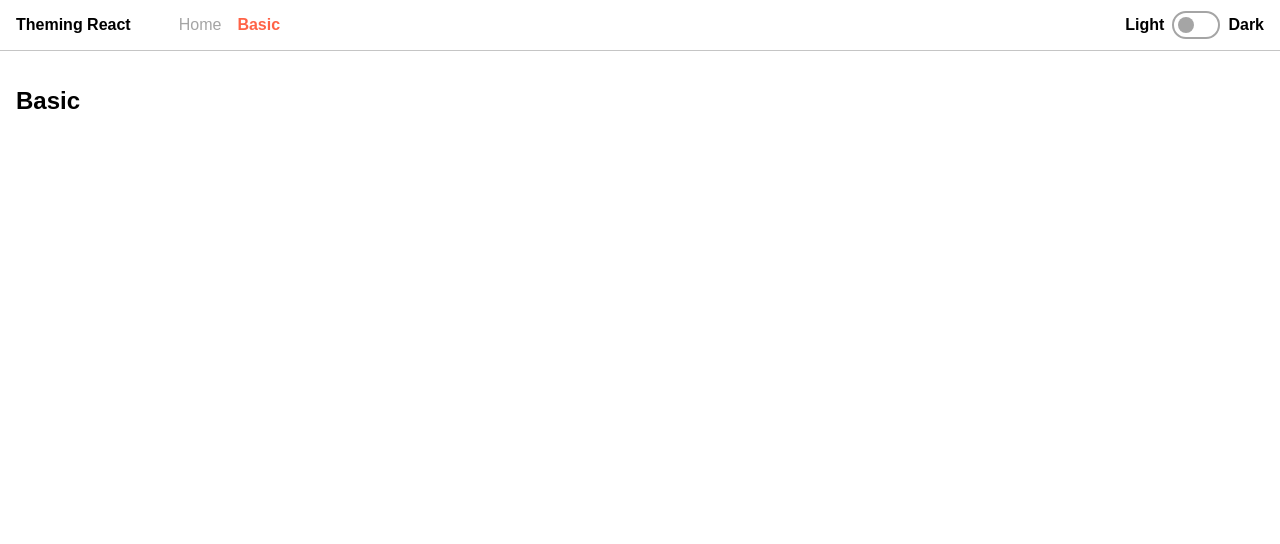
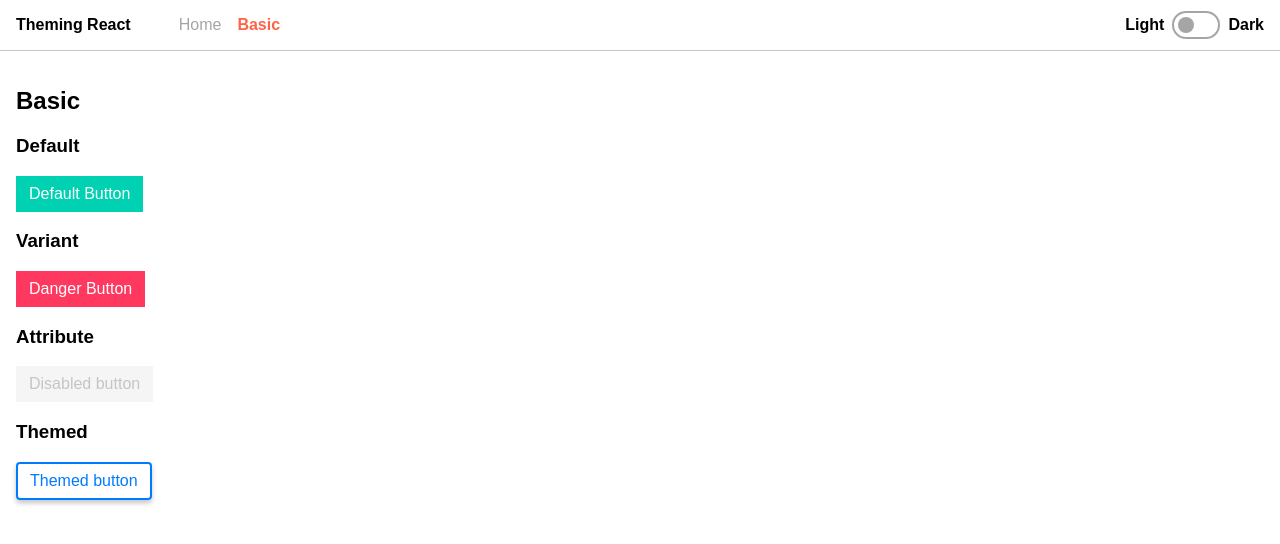
Before and after one commit to benoitdeziel/theming-react-components, a React (Create React App) app: page /basic in a window 1280 px wide. Shown: the top 544 px of the page. Built offline with nearby package versions, Linux system fonts and the light colour scheme.

Commit message:
Add basic example

```diff
--- a/src/index.jsx
+++ b/src/index.jsx
@@ -10,7 +10,7 @@ import { createGlobalStyle } from 'styled-components';
 import { ThemeSwitcher } from './components/ThemeSwitcher';
 
 import { HomePage } from './pages/Home';
-import { Basic } from './pages/Basic';
+import Basic from './pages/Basic';
 
 const GlobalStyle = createGlobalStyle`
     body {
@@ -116,12 +116,7 @@ class App extends Component {
                                     <HomePage currentMode={this.state.mode} />
                                 )}
                             />
-                            <Route
-                                path="/basic"
-                                render={() => (
-                                    <Basic currentMode={this.state.mode} />
-                                )}
-                            />
+                            <Route path="/basic" render={() => <Basic />} />
                         </>
                     </Router>
                 </div>
--- a/src/pages/Basic.jsx
+++ b/src/pages/Basic.jsx
@@ -1,11 +1,76 @@
 import React from 'react';
+import styled, { withTheme } from 'styled-components';
 
 import { Wrapper } from '../components/Wrapper';
+import defaultTheme from '../theme/default';
+import customTheme from '../theme/customTheme';
 
-export const Basic = () => (
+const Button = styled.button.attrs({ type: 'button' })`
+    /* Base styles */
+    font-size: 1rem;
+    line-height: 2;
+    border-width: 1px;
+    border-style: solid;
+    cursor: pointer;
+    justify-content: center;
+    padding-left: 0.75em;
+    padding-right: 0.75em;
+    text-align: center;
+    white-space: nowrap;
+
+    /* Default Styles */
+    background-color: ${({ variant, theme }) => {
+        if (theme.mode === 'light') {
+            return variant === 'danger'
+                ? defaultTheme.color.danger
+                : defaultTheme.color.primary;
+        } else if (theme.mode === 'dark') {
+            return variant === 'danger'
+                ? defaultTheme.color.danger
+                : defaultTheme.color.primary;
+        }
+    }};
+    border-color: transparent;
+    color: ${defaultTheme.color.neutral[0]};
+
+    &:disabled {
+        background-color: ${defaultTheme.color.neutral[100]};
+        border-color: transparent;
+        color: ${defaultTheme.color.neutral[300]};
+        cursor: default;
+    }
+`;
+
+const ThemedButton = styled(Button)`
+    border-color: ${({ variant }) =>
+        variant === 'danger'
+            ? customTheme.color.danger
+            : customTheme.color.primary};
+    background-color: transparent;
+    color: ${({ variant }) =>
+        variant === 'danger'
+            ? customTheme.color.danger
+            : customTheme.color.primary};
+
+    border-width: 2px;
+    border-radius: 4px;
+    box-shadow: 0 3px 5px ${customTheme.color.neutral[300]};
+`;
+
+const Basic = () => (
     <>
         <Wrapper>
             <h2>Basic</h2>
+            <h3>Default</h3>
+            <Button>Default Button</Button>
+            <h3>Variant</h3>
+            <Button variant="danger">Danger Button</Button>
+            <h3>Attribute</h3>
+            <Button disabled>Disabled button</Button>
+            <h3>Themed</h3>
+            <ThemedButton>Themed button</ThemedButton>
         </Wrapper>
     </>
 );
+
+export default withTheme(Basic);
--- a/src/theme/customTheme.js
+++ b/src/theme/customTheme.js
@@ -4,7 +4,7 @@ const theme = {
         danger: '#ffc107',
         neutral: {
             0: '#ffffff',
-            100: 'f5f5f5',
+            100: '#f5f5f5',
             300: '#c5c5c5',
             500: '#a5a5a5',
         },
--- a/src/theme/default.js
+++ b/src/theme/default.js
@@ -4,7 +4,7 @@ const theme = {
         danger: '#ff3860',
         neutral: {
             0: '#ffffff',
-            100: 'f5f5f5',
+            100: '#f5f5f5',
             300: '#c5c5c5',
             500: '#a5a5a5',
         },
```
